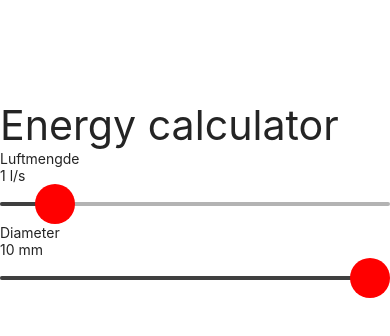
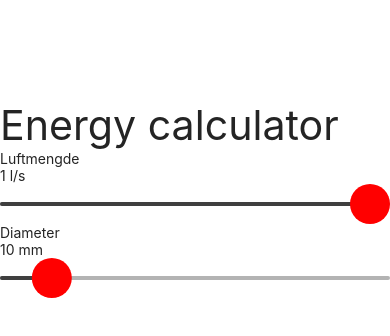
Before and after one commit to davemarong/energy_calcNative, a React Native app: screen / in a window 390 px wide. Shown: the top 336 px of the page. Built offline with nearby package versions, Linux system fonts and the light colour scheme.

Commit message:
Complete slider

```diff
--- a/components/Slider/Slider.js
+++ b/components/Slider/Slider.js
@@ -46,10 +46,9 @@ export const Slider = ({ sliderData, setFormulaValues, alignment }) => {
       </Text>
       <SliderElement
         value={value}
-        maximumValue={10}
-        minimumValue={0}
-        step={1}
-        allowTouchTrack
+        maximumValue={max}
+        minimumValue={min}
+        step={step}
         onValueChange={setValue}
         onSlidingComplete={handleUpdateFormulaValue}
       />
```
